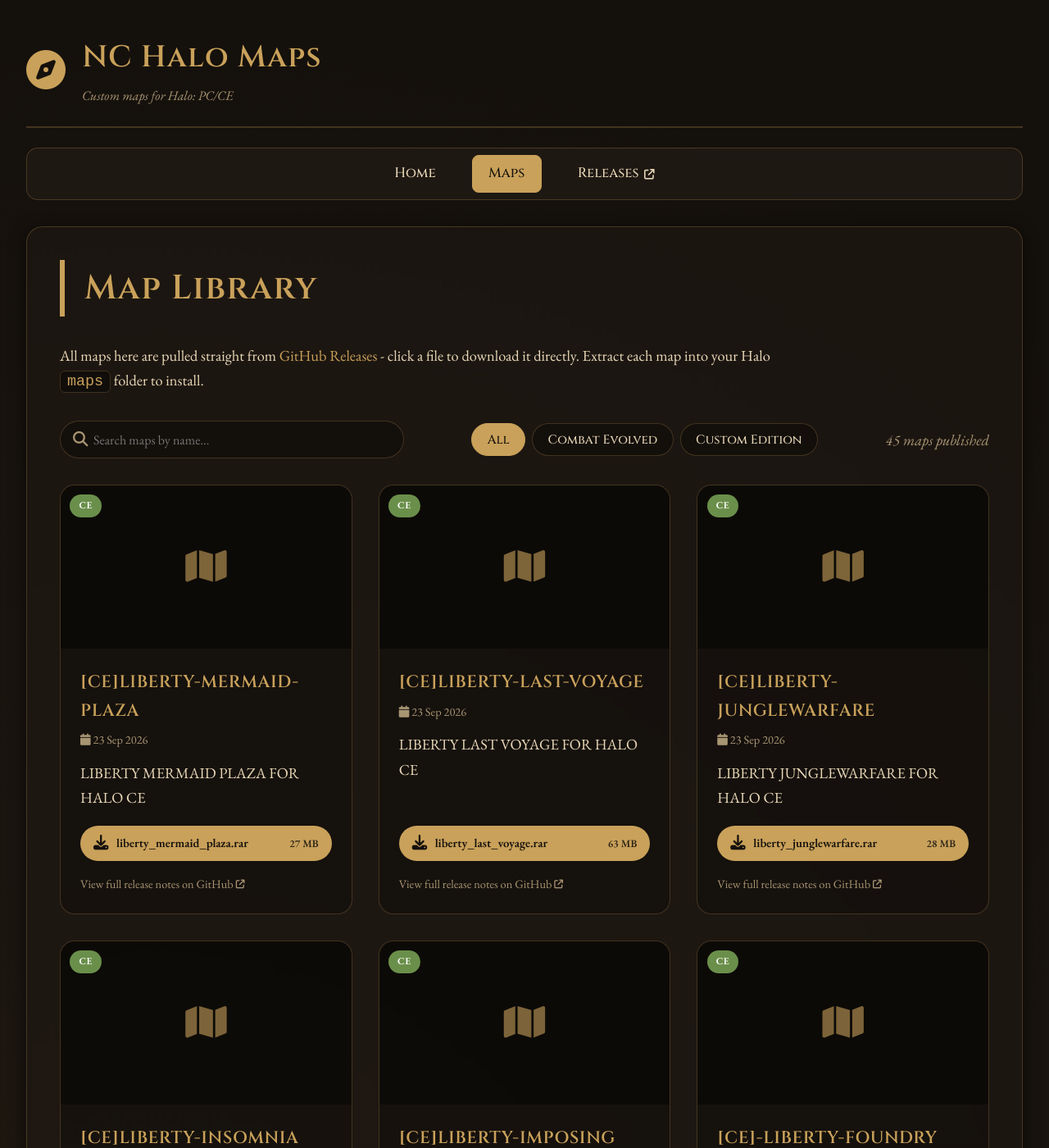
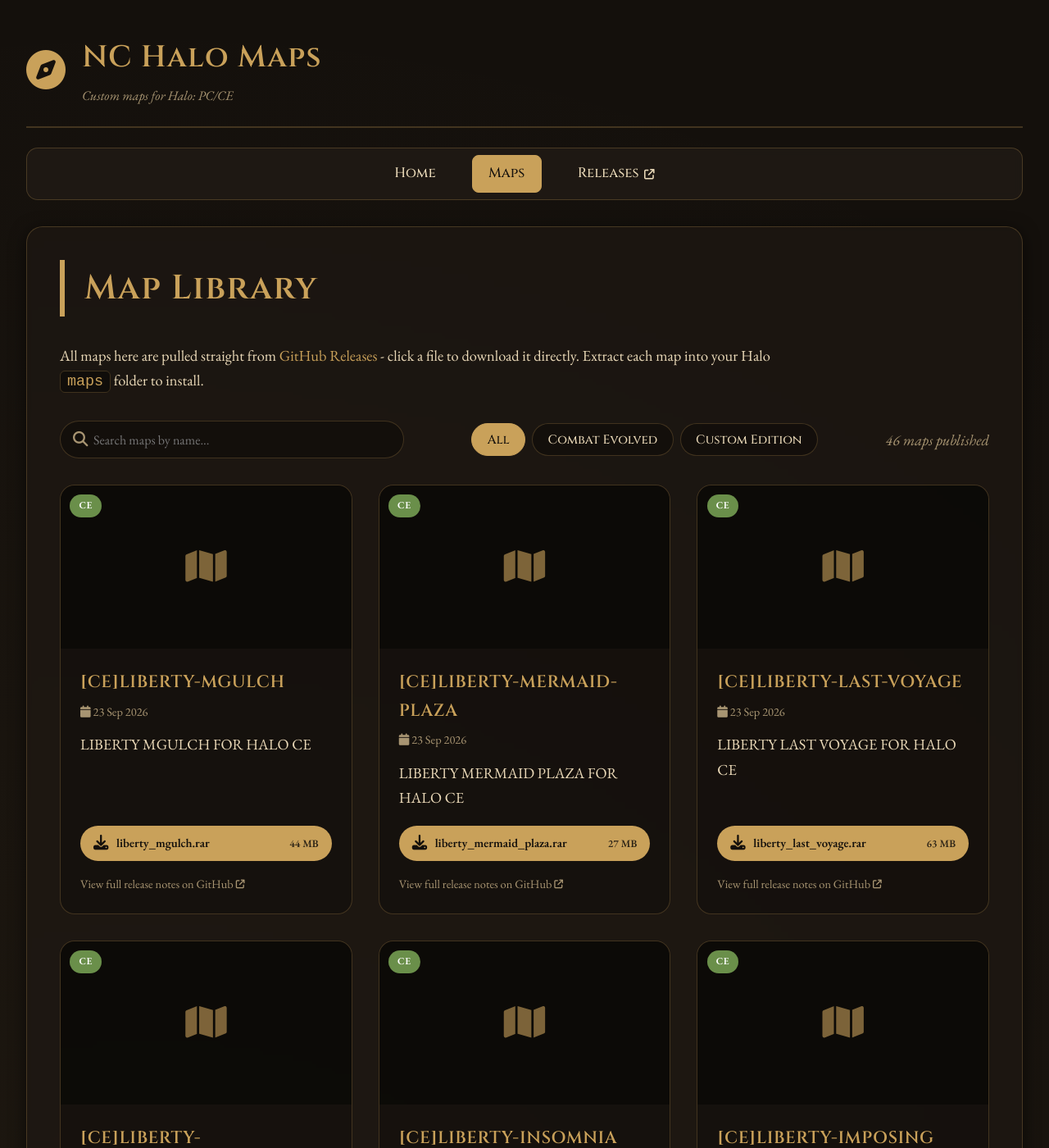
Before and after one commit to Chalwk/NC-Halo-Maps, a Jekyll site: the page built from maps.html, in a window 1280 px wide and 1400 px high. Shown: the whole window at 82% size. Built offline with Jekyll 4.4.1, drawn with Linux system fonts in a browser that asks for light colours.

Commit message:
chore: update releases data

```diff
--- a/_data/releases.json
+++ b/_data/releases.json
@@ -1,4 +1,27 @@
 [
+  {
+    "id": 394829325,
+    "tag": "CE-LIBERTY-MGULCH",
+    "name": "[CE]LIBERTY-MGULCH",
+    "body": "LIBERTY MGULCH FOR HALO CE",
+    "prerelease": false,
+    "published_at": "2026-09-23T16:02:12Z",
+    "html_url": "https://github.com/nakedchick-code/NC-Halo-Maps/releases/tag/CE-LIBERTY-MGULCH",
+    "games": [
+      "CE"
+    ],
+    "thumbnail": null,
+    "assets": [
+      {
+        "name": "liberty_mgulch.rar",
+        "size": 45708238,
+        "size_human": "44 MB",
+        "download_count": 0,
+        "browser_download_url": "https://github.com/nakedchick-code/NC-Halo-Maps/releases/download/CE-LIBERTY-MGULCH/liberty_mgulch.rar",
+        "content_type": "application/x-compressed"
+      }
+    ]
+  },
   {
     "id": 394825714,
     "tag": "CE-LIBERTY-MERMAID-PLAZA",
```
